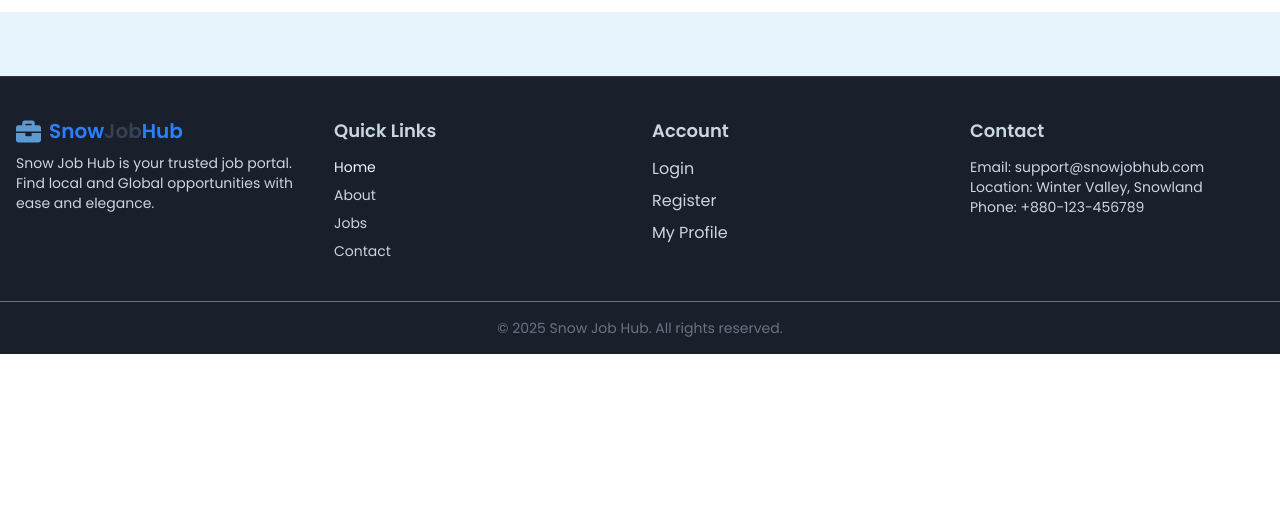
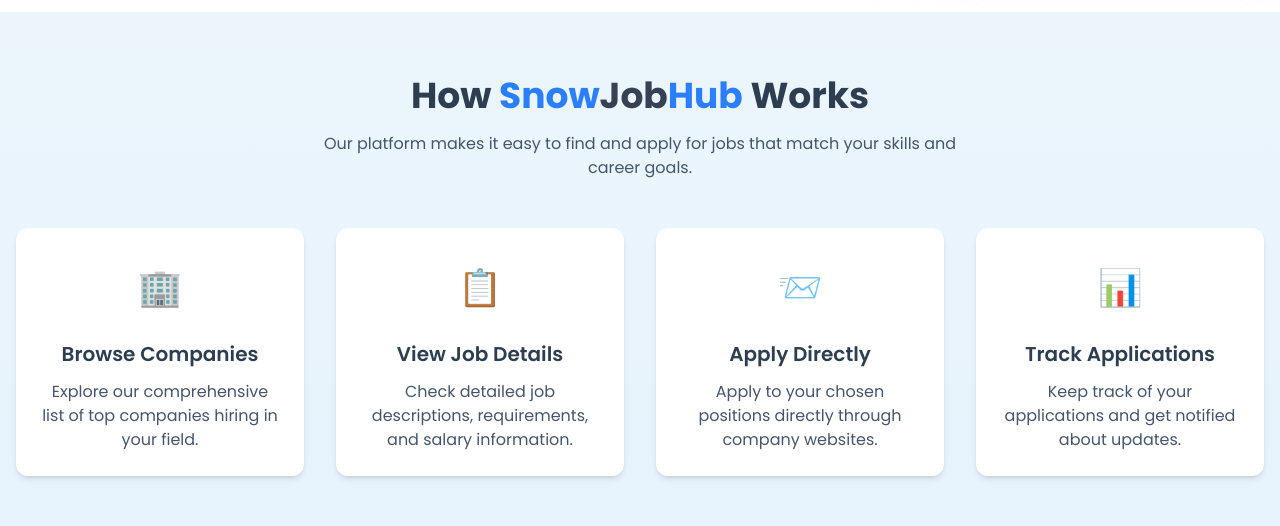
Before and after one commit to ChibgatullahMinhaz/SnowJobHub, a React (Vite) app: page / in a window 1280 px wide. Shown: the part 745-1271 px from the top of the page. Before the commit the page ends 1099 px from the top, so only its background shows below. Built offline with nearby package versions, Linux system fonts and the light colour scheme.

Commit message:
how snowjobhub work

```diff
--- /dev/null
+++ b/public/howToWork.json
@@ -0,0 +1,26 @@
+[
+    {
+      "id": 1,
+      "title": "Browse Companies",
+      "description": "Explore our comprehensive list of top companies hiring in your field.",
+      "icon": "🏢"
+    },
+    {
+      "id": 2,
+      "title": "View Job Details",
+      "description": "Check detailed job descriptions, requirements, and salary information.",
+      "icon": "📋"
+    },
+    {
+      "id": 3,
+      "title": "Apply Directly",
+      "description": "Apply to your chosen positions directly through company websites.",
+      "icon": "📨"
+    },
+    {
+      "id": 4,
+      "title": "Track Applications",
+      "description": "Keep track of your applications and get notified about updates.",
+      "icon": "📊"
+    }
+  ]
--- /dev/null
+++ b/src/Components/HowItWorks.jsx
@@ -0,0 +1,102 @@
+import { motion } from "framer-motion";
+import { useEffect, useState } from "react";
+
+const container = {
+  hidden: {},
+  show: {
+    transition: {
+      staggerChildren: 0.3,
+    },
+  },
+};
+
+const item = {
+  hidden: { opacity: 0, y: 20 },
+  show: { opacity: 1, y: 0 },
+};
+
+const HowItWorks = () => {
+  const [stepsData, setStepsData] = useState([]);
+  const [loading, setLoading] = useState(true);
+  const [error, setError] = useState(null);
+
+  useEffect(() => {
+    const fetchData = async () => {
+      try {
+        const res = await fetch("/howToWork.json");
+        if (!res.ok) {
+          throw new Error("Failed to load data");
+        }
+        const data = await res.json();
+        setStepsData(data);
+      } catch (error) {
+        setError(error.message);
+        console.error("Error loading data:", error);
+      } finally {
+        setLoading(false);
+      }
+    };
+
+    fetchData();
+  }, []);
+
+  if (loading) {
+    return <div>Loading...</div>;
+  }
+
+  if (error) {
+    return <div>Error: {error}</div>;
+  }
+
+  return (
+    <section className="py-16 bg-winter-softGray">
+      <div className="container mx-auto px-4">
+        <motion.div
+          initial={{ opacity: 0, y: 20 }}
+          whileInView={{ opacity: 1, y: 0 }}
+          viewport={{ once: true }}
+          transition={{ duration: 0.6 }}
+          className="text-center mb-12"
+        >
+          <h2 className="text-3xl md:text-4xl font-bold mb-4">
+            How{" "}
+
+              <span className="text-blue-500">Snow</span>
+              <span className="text-gray-700">Job</span>
+              <span className="text-blue-500">Hub</span>
+            {" "}
+            Works
+          </h2>
+          <p className="text-slate-600 max-w-2xl mx-auto">
+            Our platform makes it easy to find and apply for jobs that match
+            your skills and career goals.
+          </p>
+        </motion.div>
+
+        <motion.div
+          variants={container}
+          initial="hidden"
+          whileInView="show"
+          viewport={{ once: true }}
+          className="grid grid-cols-1 md:grid-cols-2 lg:grid-cols-4 gap-8"
+        >
+          {stepsData.map((step) => (
+            <motion.div
+              key={step.id}
+              variants={item}
+              className="bg-white rounded-xl p-6 shadow-md flex flex-col items-center text-center frost-card"
+            >
+              <div className="text-4xl mb-4 bg-winter-lightPurple p-4 rounded-full">
+                {step.icon}
+              </div>
+              <h3 className="text-xl font-semibold mb-3">{step.title}</h3>
+              <p className="text-slate-600">{step.description}</p>
+            </motion.div>
+          ))}
+        </motion.div>
+      </div>
+    </section>
+  );
+};
+
+export default HowItWorks;
--- a/src/Pages/Home.jsx
+++ b/src/Pages/Home.jsx
@@ -1,6 +1,7 @@
 import React, { useEffect } from "react";
 import Hero from "../Components/Hero";
 import { Helmet } from "react-helmet";
+import HowItWorks from "../Components/HowItWorks";
 
 const Home = () => {
      useEffect(()=>{
@@ -22,6 +23,7 @@
       </Helmet>
 
       <Hero></Hero>
+      <HowItWorks></HowItWorks>
     </>
   );
 };
```
